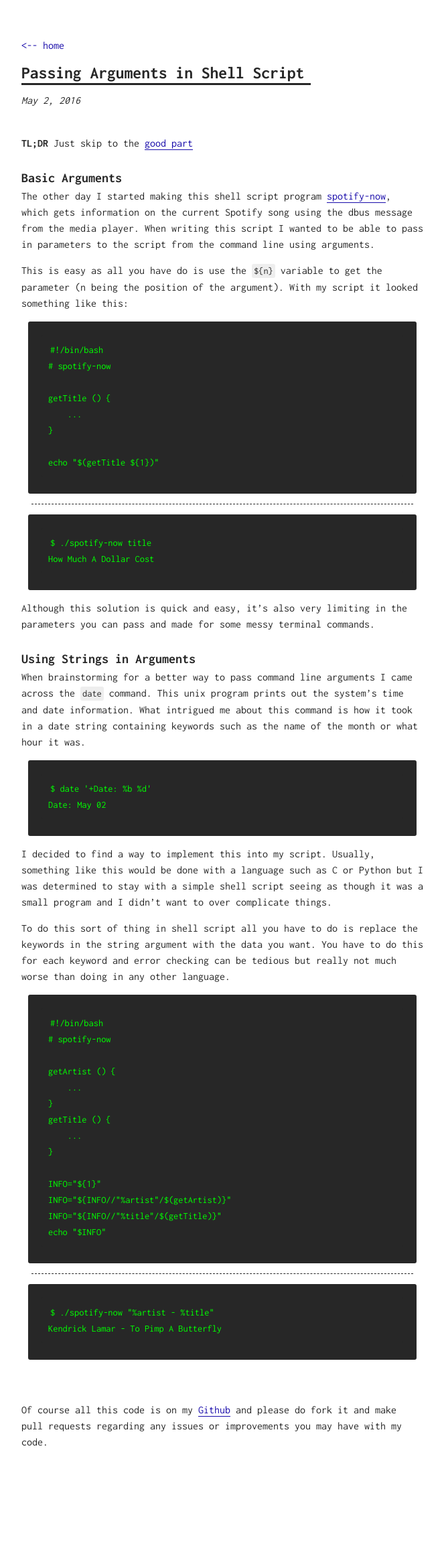
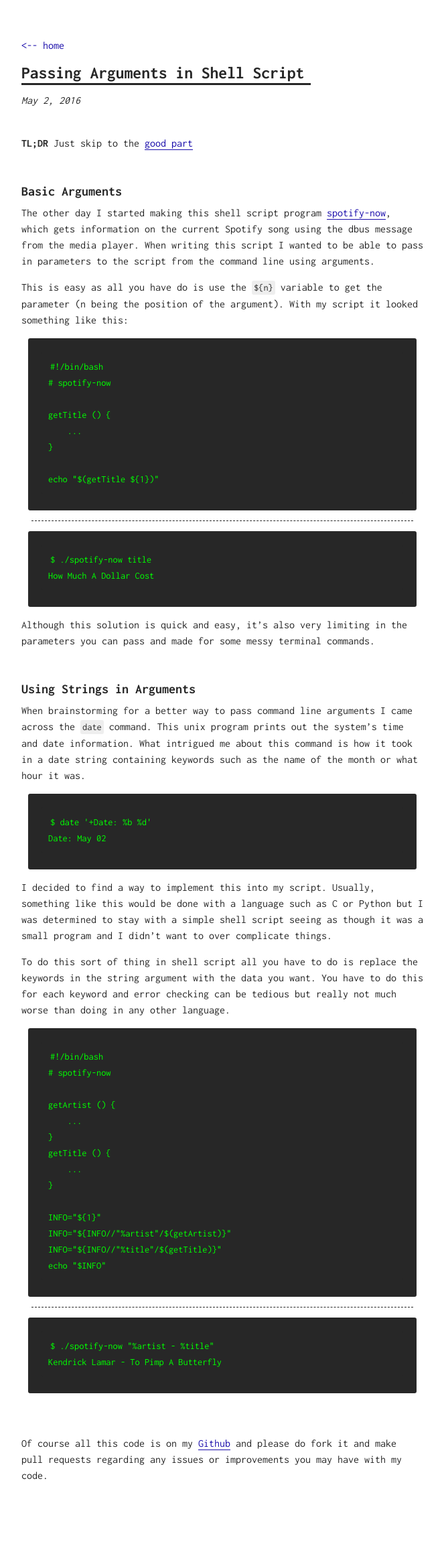
Before and after one commit to maxhumber/maxhumber.com, a Jekyll site: the page built from _posts/2016-05-02-passing-args-in-bash.md, in a window 1280 px wide. Shown: the whole page at 67% size, without its empty margins (308-971 px from the left). Built offline with Jekyll 4.4.1, drawn with Linux system fonts in a browser that asks for light colours; before the commit the page ends 2270 px from its top, so only the background shows below that.

Commit message:
let it breathe

```diff
--- a/assets/css/main.scss
+++ b/assets/css/main.scss
@@ -145,8 +145,8 @@ ul {
 		h1 {
 			font-size: 1.25em;
 			font-weight: 700;
-			margin-top: 30px;
-			margin-bottom: 5px;
+			margin-top: 50px;
+			margin-bottom: 10px;
 		}
 		p {
 			font-size: 1em;
```
